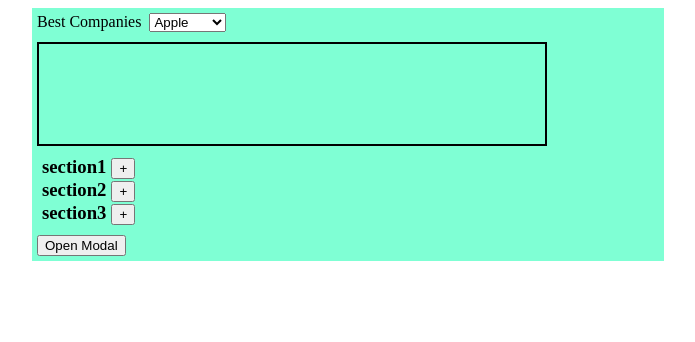
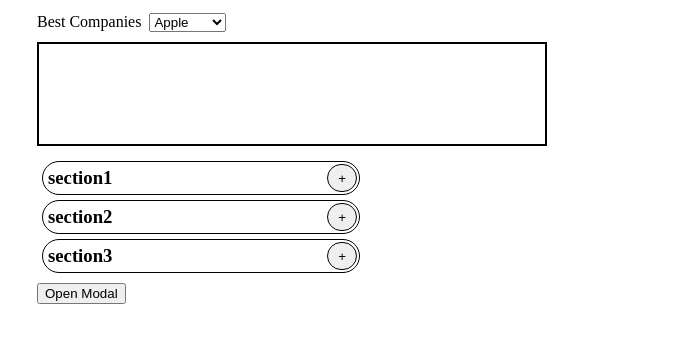
Before and after one commit to mohandand/react_components, a React (Create React App) app: page / in a window 1280 px wide. Shown: the top 342 px of the page, without its empty margins (292-987 px from the left). Built offline with nearby package versions, Linux system fonts and the light colour scheme.

Commit message:
updated code

```diff
--- a/public/global.css
+++ b/public/global.css
@@ -4,7 +4,7 @@
     flex-direction: column;
     max-width:50%;
     margin:0 auto;
-    background-color: aquamarine;
+
 }
 .dropdowncontainer{
     display: flex;
@@ -41,6 +41,36 @@ h3{
     margin:5px 5px;
 }
 
+
 .hideText{
     display: none;
 }
+
+.accordion_title{
+    width:50%;
+    border: 1px solid black;
+    border-radius: 20px;
+    margin:5px 5px 0px 5px;
+    display:flex;
+    flex-direction: row;
+    justify-content: space-between;
+
+}
+.accordion_content{
+    width:80%;
+
+}
+
+.expand{
+    border-radius:100px;
+    border: 1px solid black;
+    margin:2px 2px;
+    padding:2px 10px;
+}
+.accordion_content{
+    width:46%;
+    border: 1px solid black;
+    border-radius: 10px;
+    margin:0px 8px;
+    padding: 10px 10px;
+}
--- a/src/App.js
+++ b/src/App.js
@@ -9,15 +9,15 @@ function App() {
   let accordionData = [
     {
         "question":"section1",
-        "answer": "pen"
+        "answer": "Welcome to ReactJS"
     },
     {
         "question":"section2",
-        "answer": "bat"
+        "answer": "Welcome to NodeJS"
     },
     {
         "question":"section3",
-        "answer": "bat"
+        "answer": "Welcome to MongoDb"
     }
 ]
 
--- a/src/components/accordion.js
+++ b/src/components/accordion.js
@@ -6,11 +6,11 @@ const Accordion = ({title , content , index}) => {
 
    return(
         <div>
-          <div className="accordion-title" onClick={() => setIsActive(!isActive)}>
+          <div className="accordion_title" onClick={() => setIsActive(!isActive)}>
             <h3>{title}</h3>
-            <button>{isActive ? '-' : '+'}</button>
+            <button className="expand">{isActive ? '-' : '+'}</button>
           </div>
-           { isActive ? <div className="accordion-content">{content}</div> : <></>}
+           { isActive ? <div className="accordion_content">{content}</div> : <></>}
        </div>
    )
 }
```
